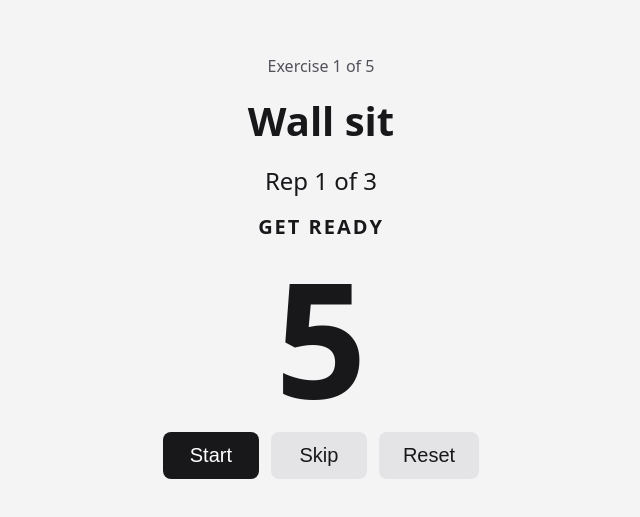
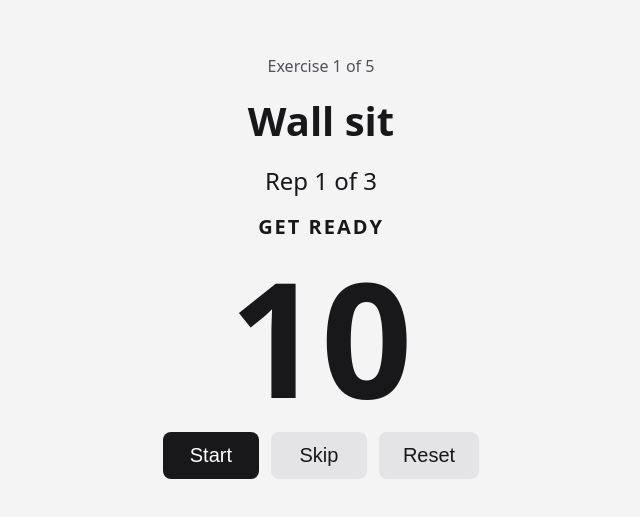
Before and after one commit to jaroldwong/holdit, a plain HTML site: page index.html in a window 1280 px wide. Shown: the part 133-650 px from the top of the page, without its empty margins (319-959 px from the left). Drawn offline with Linux system fonts and the light colour scheme.

Commit message:
adjust times

```diff
--- a/index.html
+++ b/index.html
@@ -68,13 +68,13 @@
   <script>
     // Edit this list to change the routine. Times are in seconds.
     const ROUTINE = [
-      { name: "Wall sit", reps: 3, hold: 20, rest: 15 },
-      { name: "Plank", reps: 3, hold: 20, rest: 15 },
-      { name: "Glute bridge hold", reps: 3, hold: 20, rest: 15 },
-      { name: "Superman hold", reps: 3, hold: 20, rest: 15 },
-      { name: "Wall push-up hold", reps: 3, hold: 20, rest: 15 },
+      { name: "Wall sit", reps: 3, hold: 30, rest: 15 },
+      { name: "Plank", reps: 3, hold: 30, rest: 15 },
+      { name: "Glute bridge hold", reps: 3, hold: 30, rest: 15 },
+      { name: "Superman hold", reps: 3, hold: 30, rest: 15 },
+      { name: "Wall push-up hold", reps: 3, hold: 30, rest: 15 },
     ];
-    const GET_READY = 5;
+    const GET_READY = 10;
 
     const el = (id) => document.getElementById(id);
     let exIndex, rep, phase, remaining, endTime, timerId, audio, wakeLock;
```
